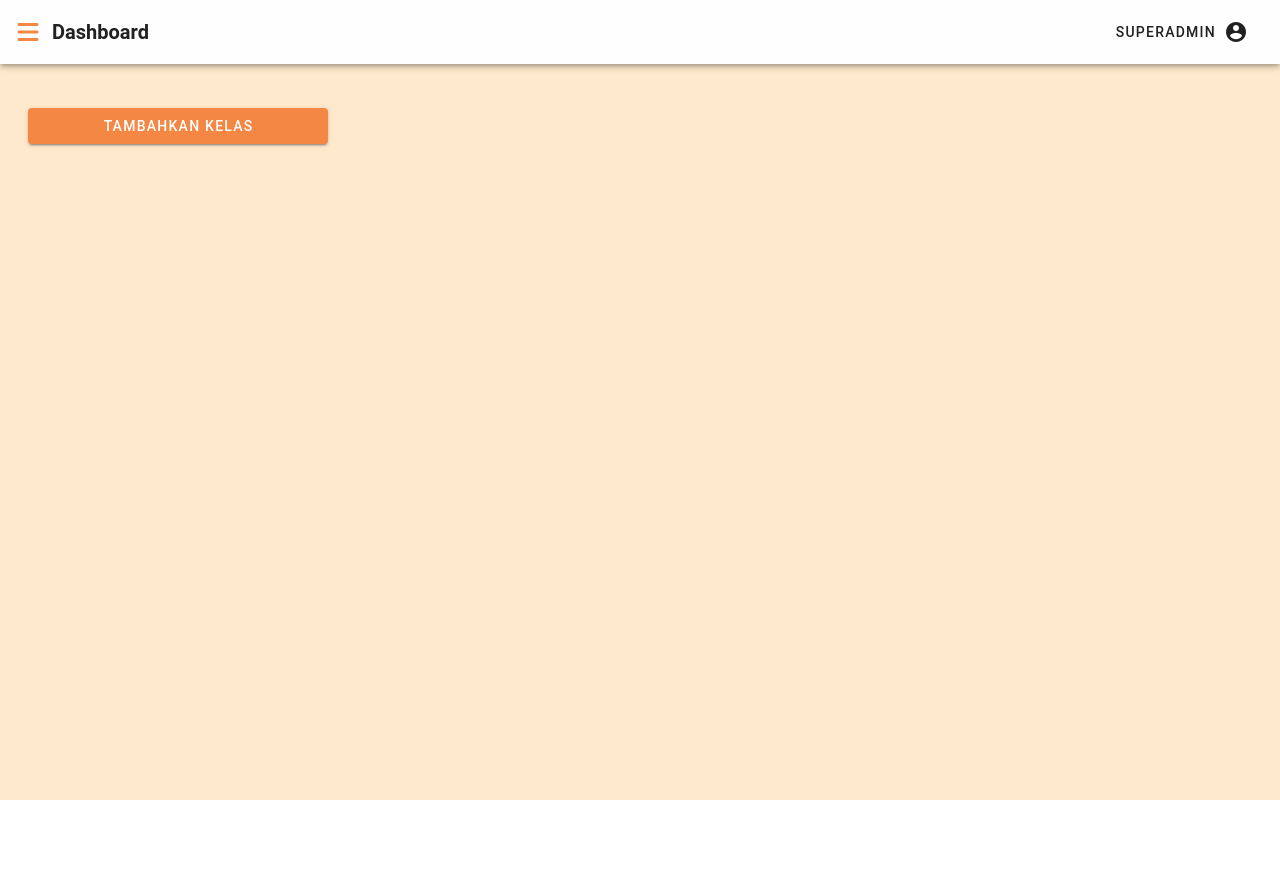
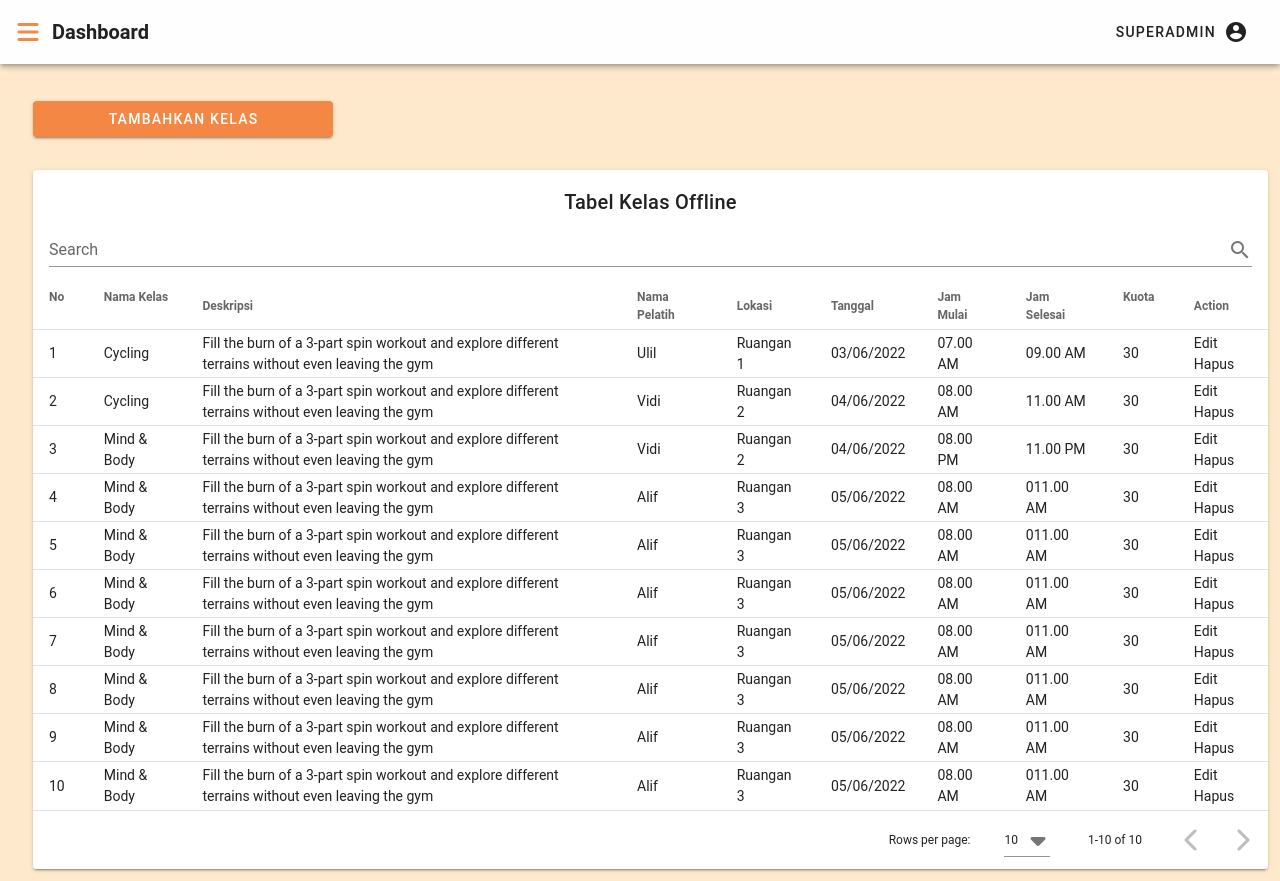
Before and after one commit to kelompok43/Vue, a Vue app in the folder admin-gym-system/: page /DataKelas in a window 1280 px wide. Before the commit the page ends 800 px from the top, so only its background shows below. Built offline with nearby package versions, Linux system fonts and the light colour scheme.

Commit message:
Add Tabel

```diff
--- a/admin-gym-system/src/App.vue
+++ b/admin-gym-system/src/App.vue
@@ -43,19 +43,7 @@
             <v-list-item-title>{{ item.title }}</v-list-item-title>
           </v-list-item-content>
 
-          <v-list-item-content v-if="expandKelas && item.title=='Data Kelas'">
-            <v-list-item
-              class="navIcon"
-              v-for="(kelas, index) in subItems"
-              :key="'B'+index"
-              @click="press(kelas.title)"
-            >
-              <v-list-item-content>
-                <v-list-item-title>{{ kelas.title }}</v-list-item-title>
-              </v-list-item-content>
-            </v-list-item>
-
-          </v-list-item-content>
+            <nav-bar-data-kelas v-if="expandKelas && item.title=='Data Kelas'"/>
 
           </v-list-item>
         </v-list-item-group>
@@ -109,8 +97,10 @@
 </template>
 
 <script>
+import NavBarDataKelas from './components/NavBarDataKelas.vue';
 
 export default {
+  components: { NavBarDataKelas },
   name: 'App',
 
     data: () => ({
--- /dev/null
+++ b/admin-gym-system/src/components/NavBarDataKelas.vue
@@ -0,0 +1,53 @@
+<template>
+    <v-container>
+        <v-list-item
+            class="navIcon"
+            v-for="(kelas, index) in subItems"
+            :key="'B'+index"
+            @click="press(kelas.title)"
+        >
+            <v-list-item-content>
+            <v-list-item-title>{{ kelas.title }}</v-list-item-title>
+            </v-list-item-content>
+        </v-list-item>
+        <!-- <v-expansion-panels popout>
+        <v-expansion-panel>
+          <v-expansion-panel-header>Item</v-expansion-panel-header>
+          <v-expansion-panel-content>
+            Lorem ipsum dolor sit amet, consectetur adipiscing elit, sed do eiusmod tempor incididunt ut labore et dolore magna aliqua. Ut enim ad minim veniam, quis nostrud exercitation ullamco laboris nisi ut aliquip ex ea commodo consequat.
+          </v-expansion-panel-content>
+        </v-expansion-panel>
+      </v-expansion-panels> -->
+    </v-container>
+</template>
+
+<script>
+export default {
+    setup() {
+
+    },
+    data:() => ({
+        subItems:[
+        { title: 'Online'},
+        { title: 'Offline'},
+      ],
+    }),
+}
+</script>
+
+<style scoped>
+.navIcon:hover{
+  background: #FEE9CC;
+}
+
+.navIcon:visited{
+  color: #F48743;
+  background: red;
+}
+
+.navIcon{
+  max-height: 40px;
+  max-width: 224px;
+}
+
+</style>
--- a/admin-gym-system/src/views/DataKelas.vue
+++ b/admin-gym-system/src/views/DataKelas.vue
@@ -1,7 +1,7 @@
 <template>
     <v-container fluid>
         <v-btn
-            class="mt-8 ms-4"
+            class="tambahKelas"
             width="300px"
             color="#F48743"
             dark
@@ -9,13 +9,177 @@
             >
             Tambahkan Kelas
         </v-btn>
+
+        <v-card class="tabel">
+          <v-card-title class="judul"> Tabel Kelas Offline </v-card-title>
+          <v-card-subtitle>
+            <v-text-field
+              v-model="search"
+              append-icon="mdi-magnify"
+              label="Search"
+              single-line
+              hide-details
+            ></v-text-field>
+          </v-card-subtitle>
+          <v-data-table
+            :headers="headers"
+            :items="kelasoffline"
+            :search="search"
+          ></v-data-table>
+        </v-card>
+
     </v-container>
 </template>
 
 <script>
 export default {
-    setup() {
-
+    data () {
+      return {
+        search: '',
+        headers: [
+          {
+            text: 'No',
+            value: 'number',
+            align: 'start',
+            filterable: false,
+          },
+          { text: 'Nama Kelas', value: 'name' },
+          {
+            text: 'Deskripsi',
+            value: 'description',
+            filterable: false,
+          },
+          { text: 'Nama Pelatih', value: 'Trainer' },
+          { text: 'Lokasi', value: 'Location' },
+          { text: 'Tanggal', value: 'Date' },
+          { text: 'Jam Mulai', value: 'TimeStart' },
+          { text: 'Jam Selesai', value: 'TimeEnd' },
+          { text: 'Kuota', value: 'Quota' },
+          { text: 'Action', value: 'Action' },
+        ],
+        kelasoffline: [
+          {
+            number: 1,
+            name: 'Cycling',
+            description: 'Fill the burn of a 3-part spin workout and explore different terrains without even leaving the gym',
+            Trainer: 'Ulil',
+            Location: 'Ruangan 1',
+            Date: '03/06/2022',
+            TimeStart: '07.00 AM',
+            TimeEnd: '09.00 AM',
+            Quota: 30,
+            Action: 'Edit Hapus'
+          },
+          {
+            number: 2,
+            name: 'Cycling',
+            description: 'Fill the burn of a 3-part spin workout and explore different terrains without even leaving the gym',
+            Trainer: 'Vidi',
+            Location: 'Ruangan 2',
+            Date: '04/06/2022',
+            TimeStart: '08.00 AM',
+            TimeEnd: '11.00 AM',
+            Quota: 30,
+            Action: 'Edit Hapus'
+          },
+          {
+            number: 3,
+            name: 'Mind & Body',
+            description: 'Fill the burn of a 3-part spin workout and explore different terrains without even leaving the gym',
+            Trainer: 'Vidi',
+            Location: 'Ruangan 2',
+            Date: '04/06/2022',
+            TimeStart: '08.00 PM',
+            TimeEnd: '11.00 PM',
+            Quota: 30,
+            Action: 'Edit Hapus'
+          },
+          {
+            number: 4,
+            name: 'Mind & Body',
+            description: 'Fill the burn of a 3-part spin workout and explore different terrains without even leaving the gym',
+            Trainer: 'Alif',
+            Location: 'Ruangan 3',
+            Date: '05/06/2022',
+            TimeStart: '08.00 AM',
+            TimeEnd: '011.00 AM',
+            Quota: 30,
+            Action: 'Edit Hapus'
+          },
+          {
+            number: 5,
+            name: 'Mind & Body',
+            description: 'Fill the burn of a 3-part spin workout and explore different terrains without even leaving the gym',
+            Trainer: 'Alif',
+            Location: 'Ruangan 3',
+            Date: '05/06/2022',
+            TimeStart: '08.00 AM',
+            TimeEnd: '011.00 AM',
+            Quota: 30,
+            Action: 'Edit Hapus'
+          },
+          {
+            number: 6,
+            name: 'Mind & Body',
+            description: 'Fill the burn of a 3-part spin workout and explore different terrains without even leaving the gym',
+            Trainer: 'Alif',
+            Location: 'Ruangan 3',
+            Date: '05/06/2022',
+            TimeStart: '08.00 AM',
+            TimeEnd: '011.00 AM',
+            Quota: 30,
+            Action: 'Edit Hapus'
+          },
+          {
+            number: 7,
+            name: 'Mind & Body',
+            description: 'Fill the burn of a 3-part spin workout and explore different terrains without even leaving the gym',
+            Trainer: 'Alif',
+            Location: 'Ruangan 3',
+            Date: '05/06/2022',
+            TimeStart: '08.00 AM',
+            TimeEnd: '011.00 AM',
+            Quota: 30,
+            Action: 'Edit Hapus'
+          },
+          {
+            number: 8,
+            name: 'Mind & Body',
+            description: 'Fill the burn of a 3-part spin workout and explore different terrains without even leaving the gym',
+            Trainer: 'Alif',
+            Location: 'Ruangan 3',
+            Date: '05/06/2022',
+            TimeStart: '08.00 AM',
+            TimeEnd: '011.00 AM',
+            Quota: 30,
+            Action: 'Edit Hapus'
+          },
+          {
+            number: 9,
+            name: 'Mind & Body',
+            description: 'Fill the burn of a 3-part spin workout and explore different terrains without even leaving the gym',
+            Trainer: 'Alif',
+            Location: 'Ruangan 3',
+            Date: '05/06/2022',
+            TimeStart: '08.00 AM',
+            TimeEnd: '011.00 AM',
+            Quota: 30,
+            Action: 'Edit Hapus'
+          },
+          {
+            number: 10,
+            name: 'Mind & Body',
+            description: 'Fill the burn of a 3-part spin workout and explore different terrains without even leaving the gym',
+            Trainer: 'Alif',
+            Location: 'Ruangan 3',
+            Date: '05/06/2022',
+            TimeStart: '08.00 AM',
+            TimeEnd: '011.00 AM',
+            Quota: 30,
+            Action: 'Edit Hapus'
+          },
+        ],
+      }
     },
     methods :{
       add(path){
@@ -24,3 +188,21 @@ export default {
   },
 }
 </script>
+
+<style scoped>
+.v-btn.tambahKelas{
+  margin-top: 25px;
+  margin-left: 21px;
+}
+
+.v-sheet.v-card.tabel{
+  margin-top: 33px;
+  margin-left: 21px;
+}
+
+.v-card__title[data-v-5b3e9aa0] {
+    padding: 16px;
+    color: blue;
+    left: 0;
+}
+</style>
--- a/admin-gym-system/src/views/TambahKelas.vue
+++ b/admin-gym-system/src/views/TambahKelas.vue
@@ -123,7 +123,7 @@
                           <v-text-field
                             label="Masukkan kuota kelas"
                             name="kuotaKelas"
-                            type="text"
+                            type="number"
                             outlined
                             color="orange"
                             max-width="100px"
```
